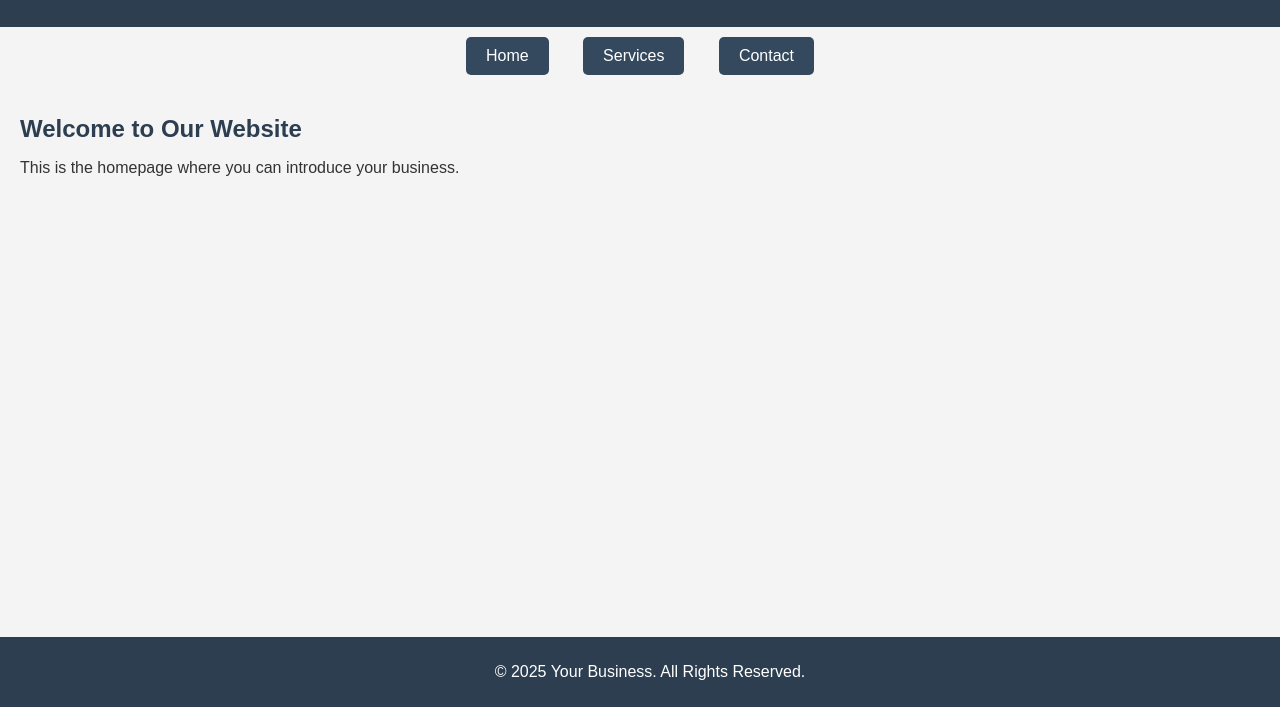
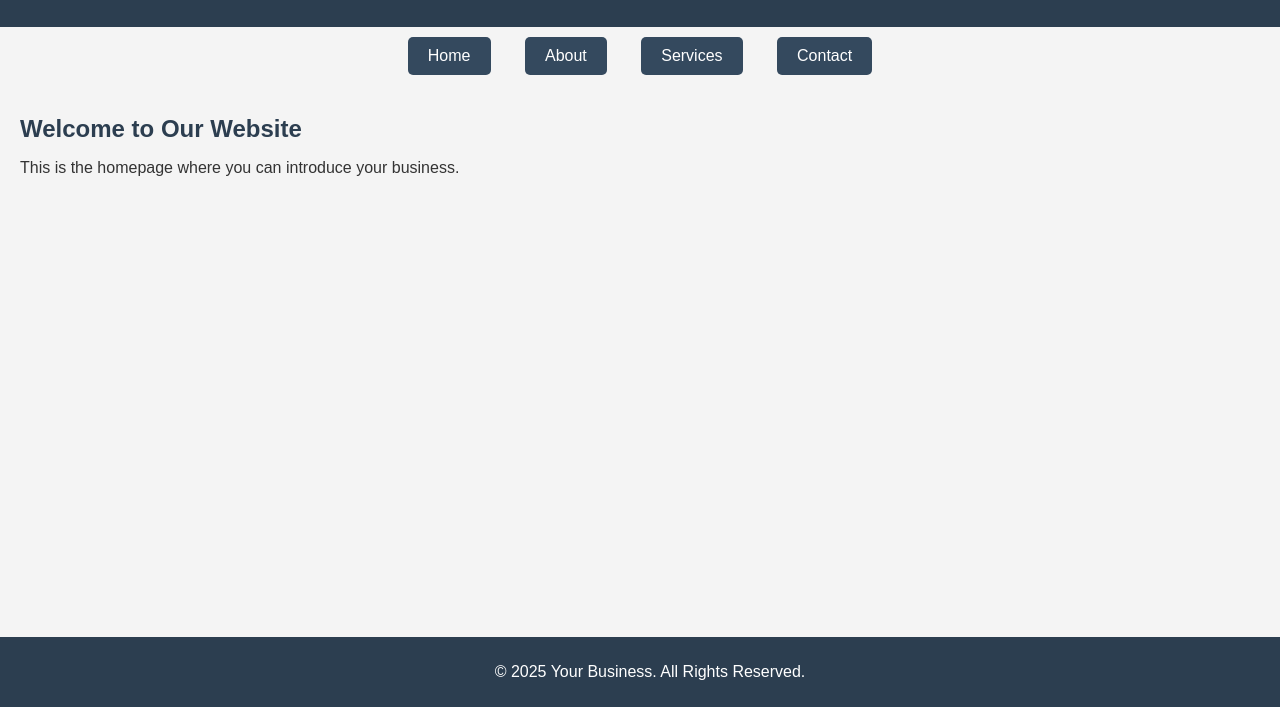
Before and after one commit to imiz5603/testchatgptwbesite, a plain HTML site: page index.html in a window 1280 px wide. Shown: the part 93-800 px from the top of the page. Drawn offline with Linux system fonts and the light colour scheme.

Commit message:
Update index.html

```diff
--- a/index.html
+++ b/index.html
@@ -115,7 +115,7 @@
     // Flags to control visibility of pages and navigation links
     const pageFlags = {
       showHome: true,
-      showAbout: false,
+      showAbout: true,
       showServices: true,
       showContact: true,
     };
```
